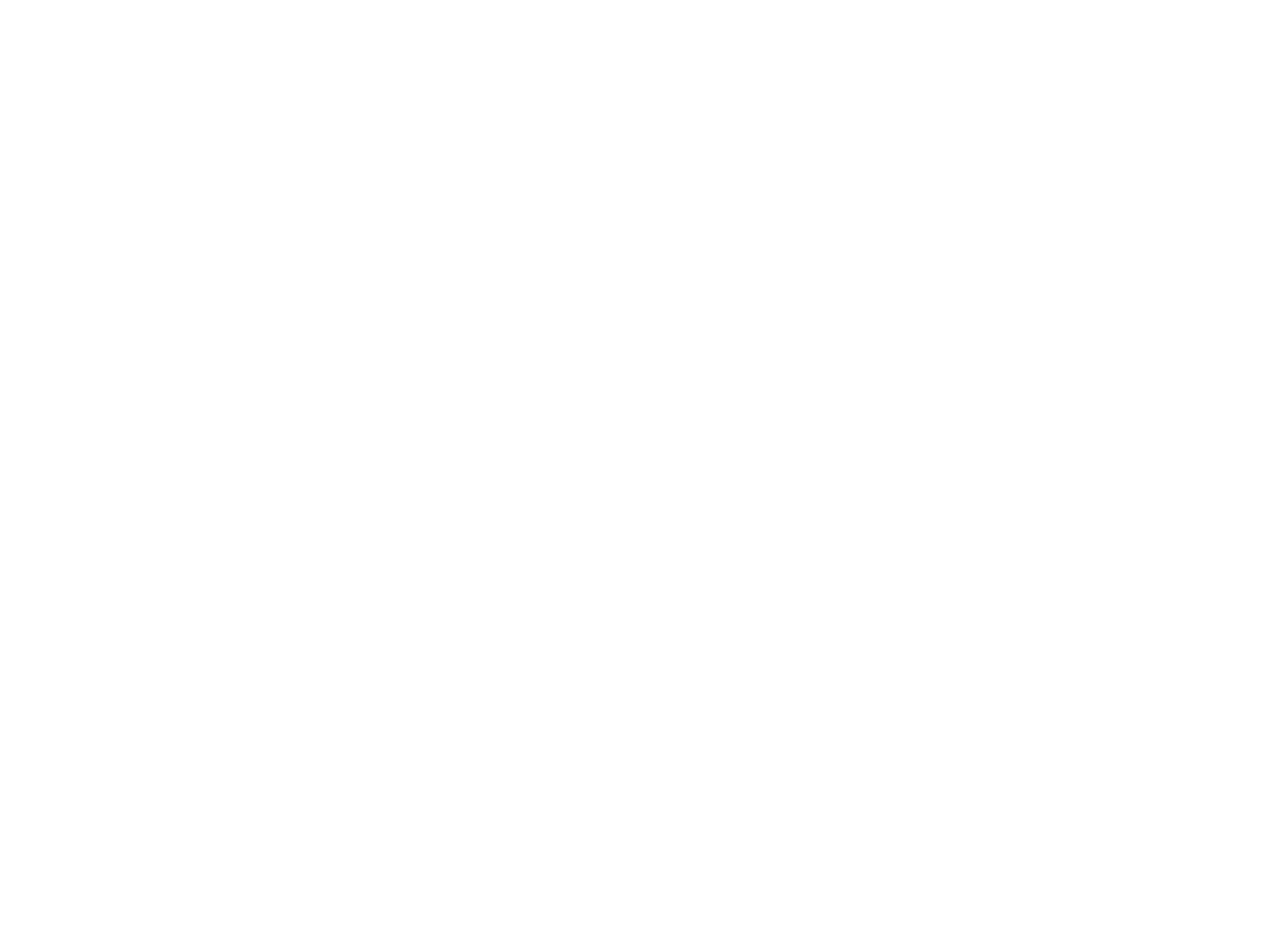
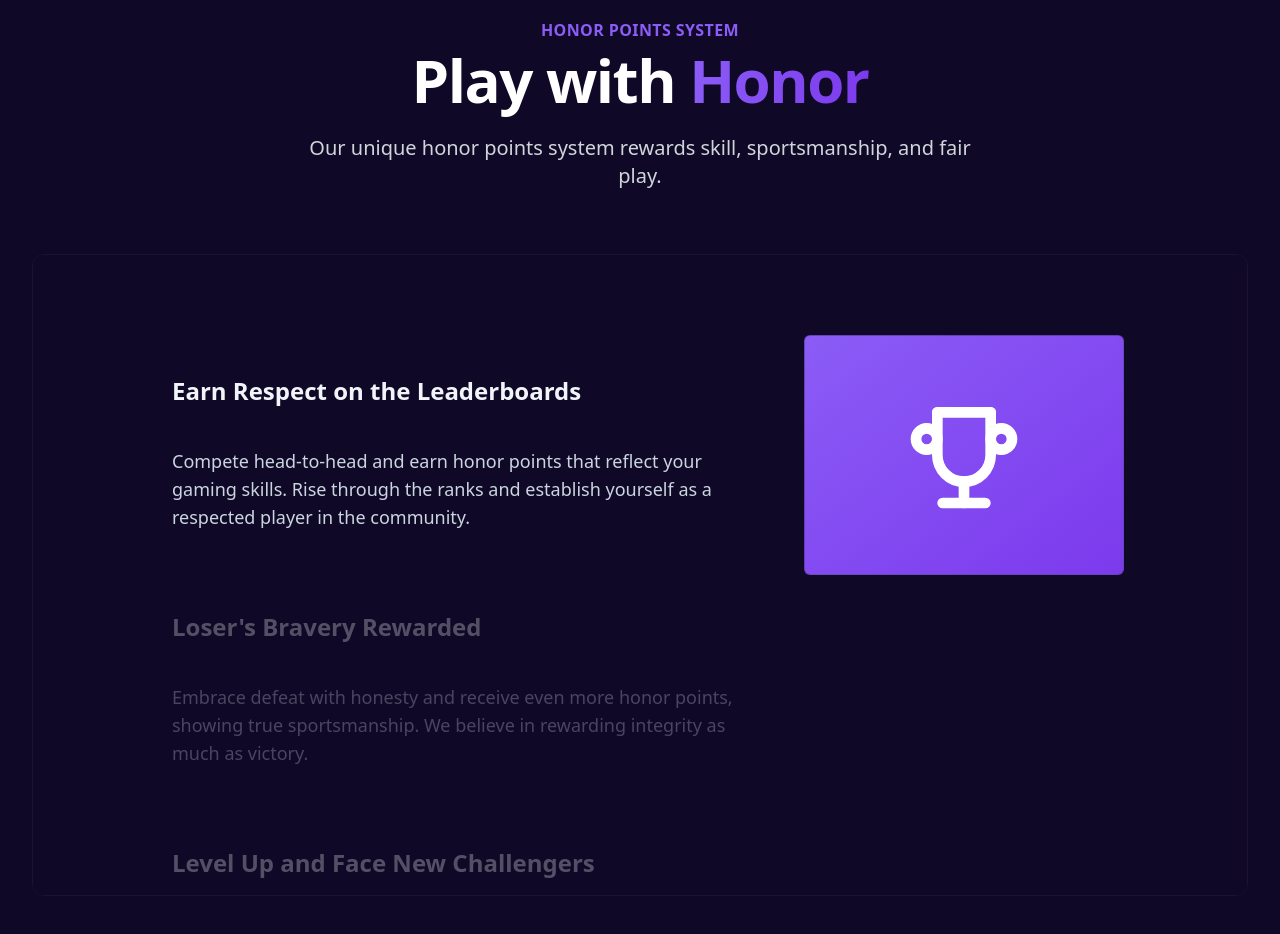
Before and after one commit to Vrzus/web-2025, a React (Vite) app: page / in a window 1280 px wide. Shown: the part 1580-2514 px from the top of the page. Before the commit the page ends 1566 px from the top, so only its background shows below. Built offline with nearby package versions, Linux system fonts and the light colour scheme.

Commit message:
created honour points section

```diff
--- a/src/App.tsx
+++ b/src/App.tsx
@@ -2,7 +2,9 @@
 import Header from "components/ui/header"
 import { IconSwords, IconTrophy, IconRobot } from '@tabler/icons-react'
 import { HoverEffect } from "components/ui/card-hover-effect"
+import { StickyScroll } from "components/ui/sticky-scroll-reveal"
 import { useTranslation } from 'react-i18next'
+import { IconMedal, IconShield, IconStairs } from "@tabler/icons-react"
 
 const App = () => {
   const { t } = useTranslation()
@@ -25,12 +27,51 @@
     },
   ];
 
+  const honorPointsContent = [
+    {
+      title: t('honorPoints.features.leaderboards.title'),
+      description: t('honorPoints.features.leaderboards.description'),
+      content: (
+        <div className="h-full w-full flex items-center justify-center">
+          <IconTrophy className="w-32 h-32 text-white" />
+        </div>
+      ),
+    },
+    {
+      title: t('honorPoints.features.sportsmanship.title'),
+      description: t('honorPoints.features.sportsmanship.description'),
+      content: (
+        <div className="h-full w-full flex items-center justify-center">
+          <IconMedal className="w-32 h-32 text-white" />
+        </div>
+      ),
+    },
+    {
+      title: t('honorPoints.features.levelUp.title'),
+      description: t('honorPoints.features.levelUp.description'),
+      content: (
+        <div className="h-full w-full flex items-center justify-center">
+          <IconStairs className="w-32 h-32 text-white" />
+        </div>
+      ),
+    },
+    {
+      title: t('honorPoints.features.fairPlay.title'),
+      description: t('honorPoints.features.fairPlay.description'),
+      content: (
+        <div className="h-full w-full flex items-center justify-center">
+          <IconShield className="w-32 h-32 text-white" />
+        </div>
+      ),
+    },
+  ];
+
   return (
     <div className="min-h-screen bg-[#0F0826] relative">
       <Header />
 
-      {/* Features Section */}
-      <div id="matching" className="py-24 relative">
+      {/* Matching Section */}
+      <div id="matching" className="py-20 relative">
         <div className="max-w-7xl mx-auto px-4 sm:px-6 lg:px-8">
           <div className="lg:text-center relative z-10">
             <h2 className="text-base text-[#8B5CF6] font-semibold tracking-wide uppercase">
@@ -47,12 +88,39 @@
             </p>
           </div>
 
-          <div className="mt-20">
+          <div className="mt-16">
             <HoverEffect items={matchingFeatures.map(feature => ({
               title: feature.title,
               description: feature.description,
               icon: <feature.icon className="h-8 w-8 text-[#8B5CF6]" />,
             }))} />
+          </div>
+        </div>
+      </div>
+
+      {/* Honor Points Section */}
+      <div id="honor-points" className="py-20 relative">
+        <div className="max-w-7xl mx-auto px-4 sm:px-6 lg:px-8">
+          <div className="lg:text-center relative z-10 mb-16">
+            <h2 className="text-base text-[#8B5CF6] font-semibold tracking-wide uppercase">
+              {t('honorPoints.title')}
+            </h2>
+            <p className="mt-2 text-5xl sm:text-6xl font-extrabold tracking-tight text-white">
+              {t('honorPoints.heading.start')}{" "}
+              <span className="text-transparent bg-clip-text bg-gradient-to-r from-[#8B5CF6] to-[#7C3AED]">
+                {t('honorPoints.heading.end')}
+              </span>
+            </p>
+            <p className="mt-6 max-w-2xl text-xl text-gray-300 lg:mx-auto">
+              {t('honorPoints.description')}
+            </p>
+          </div>
+
+          <div className="rounded-xl overflow-hidden border border-[#4F3B82]/20">
+            <StickyScroll
+              content={honorPointsContent}
+              contentClassName="bg-[#1A103B] border border-[#4F3B82]/50"
+            />
           </div>
         </div>
       </div>
--- /dev/null
+++ b/src/components/ui/sticky-scroll-reveal.tsx
@@ -0,0 +1,108 @@
+"use client";
+import React, { useEffect, useRef, useState } from "react";
+import { useMotionValueEvent, useScroll } from "framer-motion";
+import { motion } from "framer-motion";
+import { cn } from "lib/utils";
+
+export const StickyScroll = ({
+  content,
+  contentClassName,
+}: {
+  content: {
+    title: string;
+    description: string;
+    content?: React.ReactNode | any;
+  }[];
+  contentClassName?: string;
+}) => {
+  const [activeCard, setActiveCard] = React.useState(0);
+  const ref = useRef<any>(null);
+  const { scrollYProgress } = useScroll({
+    container: ref,
+    offset: ["start start", "end start"],
+  });
+  const cardLength = content.length;
+
+  useMotionValueEvent(scrollYProgress, "change", (latest) => {
+    const cardsBreakpoints = content.map((_, index) => index / cardLength);
+    const closestBreakpointIndex = cardsBreakpoints.reduce(
+      (acc, breakpoint, index) => {
+        const distance = Math.abs(latest - breakpoint);
+        if (distance < Math.abs(latest - cardsBreakpoints[acc])) {
+          return index;
+        }
+        return acc;
+      },
+      0
+    );
+    setActiveCard(closestBreakpointIndex);
+  });
+
+  const backgroundColors = [
+    "#0F0826",
+    "#0F0826",
+    "#0F0826",
+    "#0F0826"
+  ];
+
+  const [backgroundGradient, setBackgroundGradient] = useState(
+    "linear-gradient(to bottom right, #8B5CF6, #7C3AED)"
+  );
+
+  useEffect(() => {
+    setBackgroundGradient("linear-gradient(to bottom right, #8B5CF6, #7C3AED)");
+  }, [activeCard]);
+
+  return (
+    <motion.div
+      animate={{
+        backgroundColor: backgroundColors[activeCard % backgroundColors.length],
+      }}
+      className="h-[40rem] overflow-y-auto flex justify-center relative space-x-10 rounded-md p-10"
+      ref={ref}
+    >
+      <div className="div relative flex items-start px-4">
+        <div className="max-w-2xl">
+          {content.map((item, index) => (
+            <div key={item.title + index} className="my-20">
+              <motion.h2
+                initial={{
+                  opacity: 0,
+                }}
+                animate={{
+                  opacity: activeCard === index ? 1 : 0.3,
+                }}
+                className="text-2xl font-bold text-slate-100"
+              >
+                {item.title}
+              </motion.h2>
+              <motion.p
+                initial={{
+                  opacity: 0,
+                }}
+                animate={{
+                  opacity: activeCard === index ? 1 : 0.3,
+                }}
+                className="text-lg text-slate-300 max-w-xl mt-10"
+              >
+                {item.description}
+              </motion.p>
+            </div>
+          ))}
+          <div className="h-40" />
+        </div>
+      </div>
+      <motion.div
+        animate={{
+          background: backgroundGradient,
+        }}
+        className={cn(
+          "hidden lg:block h-60 w-80 rounded-md sticky top-10 overflow-hidden",
+          contentClassName
+        )}
+      >
+        {content[activeCard].content ?? null}
+      </motion.div>
+    </motion.div>
+  );
+};
--- a/src/i18n/config.ts
+++ b/src/i18n/config.ts
@@ -48,6 +48,32 @@
                 description: 'Experience the thrill of competitive gaming by playing for honor or including a bet, unlocking a world of exciting possibilities.'
               }
             }
+          },
+          honorPoints: {
+            title: 'Honor Points System',
+            heading: {
+              start: 'Play with',
+              end: 'Honor'
+            },
+            description: 'Our unique honor points system rewards skill, sportsmanship, and fair play.',
+            features: {
+              leaderboards: {
+                title: 'Earn Respect on the Leaderboards',
+                description: 'Compete head-to-head and earn honor points that reflect your gaming skills. Rise through the ranks and establish yourself as a respected player in the community.'
+              },
+              sportsmanship: {
+                title: "Loser's Bravery Rewarded",
+                description: 'Embrace defeat with honesty and receive even more honor points, showing true sportsmanship. We believe in rewarding integrity as much as victory.'
+              },
+              levelUp: {
+                title: 'Level Up and Face New Challengers',
+                description: 'Accumulate honor points to unlock new match opportunities against equally skilled opponents. Progress through the ranks and face increasingly challenging competition.'
+              },
+              fairPlay: {
+                title: 'Cheating Comes at a Price',
+                description: 'Cheaters beware - honor points are at stake! Our system actively deters dishonest gameplay and ensures fair competition for all players.'
+              }
+            }
           }
         }
       },
@@ -86,6 +112,32 @@
                 description: 'Experimenta la emoción de los juegos competitivos jugando por honor o incluyendo una apuesta, desbloqueando un mundo de posibilidades emocionantes.'
               }
             }
+          },
+          honorPoints: {
+            title: 'Sistema de Puntos de Honor',
+            heading: {
+              start: 'Juega con',
+              end: 'Honor'
+            },
+            description: 'Nuestro sistema único de puntos de honor recompensa la habilidad, el espíritu deportivo y el juego limpio.',
+            features: {
+              leaderboards: {
+                title: 'Gana Respeto en las Clasificaciones',
+                description: 'Compite uno contra uno y gana puntos de honor que reflejen tus habilidades de juego. Asciende en las clasificaciones y establécete como un jugador respetado en la comunidad.'
+              },
+              sportsmanship: {
+                title: 'Valentía del Perdedor Recompensada',
+                description: 'Acepta la derrota con honestidad y recibe aún más puntos de honor, demostrando verdadero espíritu deportivo. Creemos en recompensar la integridad tanto como la victoria.'
+              },
+              levelUp: {
+                title: 'Sube de Nivel y Enfrenta Nuevos Desafíos',
+                description: 'Acumula puntos de honor para desbloquear nuevas oportunidades de partidas contra oponentes de igual habilidad. Progresa a través de los rangos y enfrenta competencia cada vez más desafiante.'
+              },
+              fairPlay: {
+                title: 'Hacer Trampa Tiene un Precio',
+                description: '¡Cuidado tramposos - los puntos de honor están en juego! Nuestro sistema disuade activamente el juego deshonesto y asegura una competencia justa para todos los jugadores.'
+              }
+            }
           }
         }
       }
```
